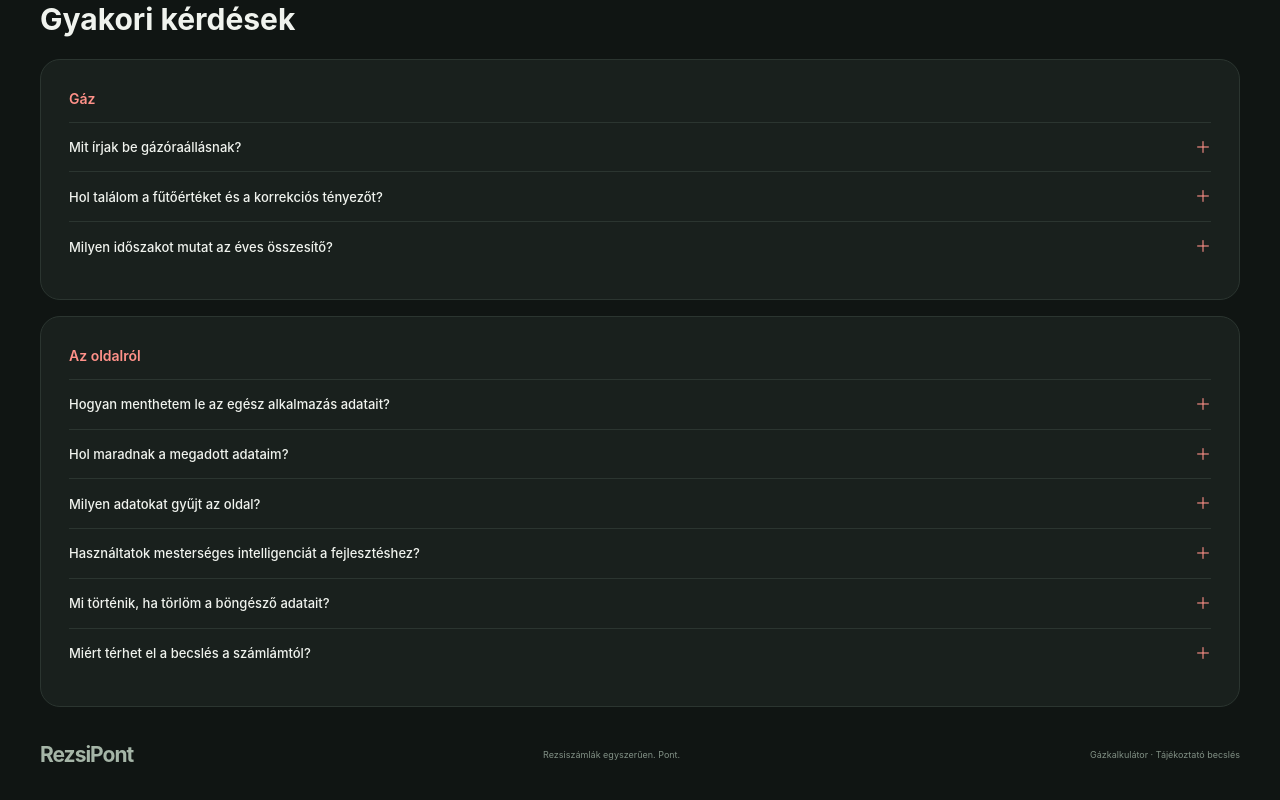
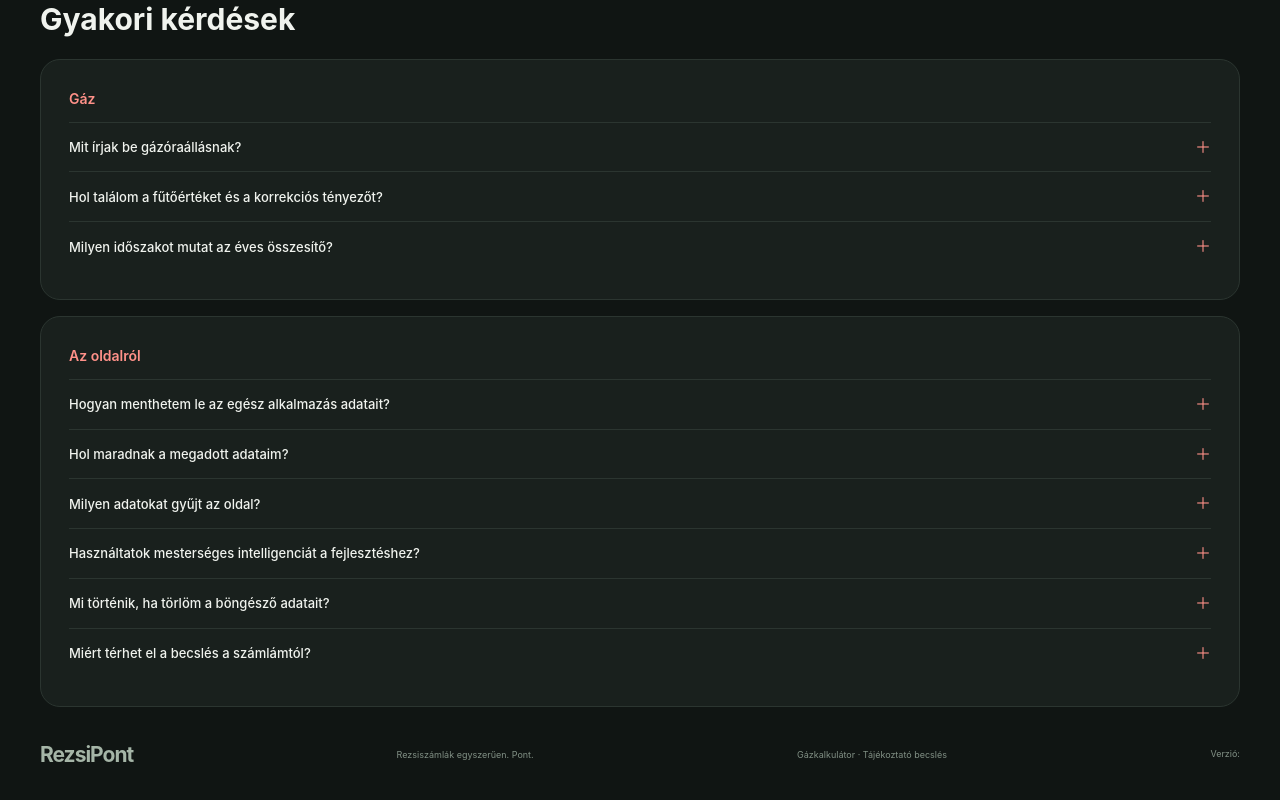
Before and after one commit to dombidav/cost-dash, a Svelte app: page / in a window 1280 px wide. Shown: the part 5841-6641 px from the top of the page. Built offline with nearby package versions, Linux system fonts and the light colour scheme.

Commit message:
Show the build commit hash in the footer

```diff
--- a/src/App.svelte
+++ b/src/App.svelte
@@ -141,6 +141,9 @@
   <a class="footer-brand" href={pageInfo.href}>RezsiPont</a><span
     >Rezsiszámlák egyszerűen. Pont.</span
   ><span>{pageInfo.title} · Tájékoztató becslés</span>
+  <span class="app-version"
+    >Verzió: <code>{import.meta.env.VITE_APP_VERSION}</code></span
+  >
 </footer>
 <div role="status" class="sr-only">{ui.message}</div>
 {#if ui.message || ui.undo}
@@ -172,6 +175,12 @@
 {/if}
 
 <style>
+  .app-version {
+    white-space: nowrap;
+  }
+  .app-version code {
+    font-size: inherit;
+  }
   .undo-actions {
     display: flex;
     flex-wrap: wrap;
--- /dev/null
+++ b/src/env.d.ts
@@ -0,0 +1,3 @@
+interface ImportMetaEnv {
+  readonly VITE_APP_VERSION: string;
+}
--- a/vite.config.ts
+++ b/vite.config.ts
@@ -1,10 +1,21 @@
 import { defineConfig } from "vite";
+import { execFileSync } from "node:child_process";
 import { fileURLToPath } from "node:url";
 import { svelte } from "@sveltejs/vite-plugin-svelte";
 import { offlineApp } from "./build/pwa.ts";
 
-export default defineConfig({
+export default defineConfig(({ command }) => ({
   base: "./",
+  define: {
+    "import.meta.env.VITE_APP_VERSION": JSON.stringify(
+      command === "build"
+        ? execFileSync("git", ["rev-parse", "--short=7", "HEAD"], {
+            cwd: fileURLToPath(new URL(".", import.meta.url)),
+            encoding: "utf8",
+          }).trim()
+        : "local",
+    ),
+  },
   plugins: [svelte(), offlineApp()],
   optimizeDeps: { include: ["cropperjs"] },
   build: {
@@ -30,4 +41,4 @@ export default defineConfig({
       format: { comments: false },
     },
   },
-});
+}));
```
Also changed, not shown: 1 other file (tests, documents, lock files or other folders).
